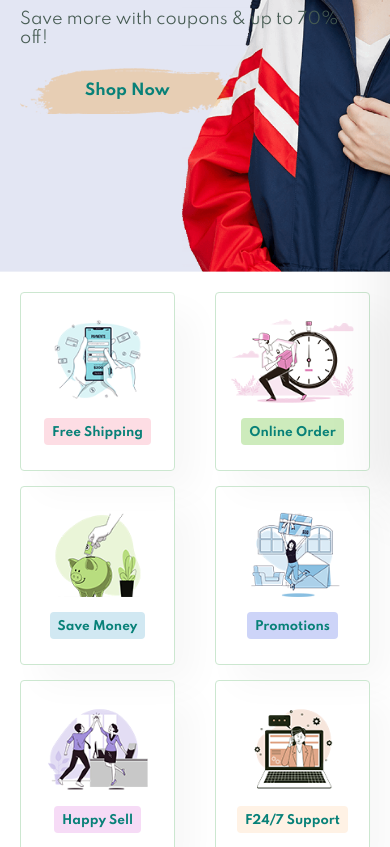
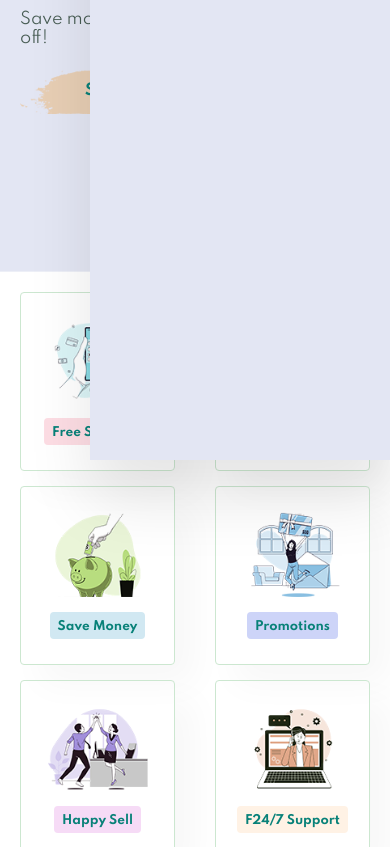
Before and after one commit to chayanvats11/Ecommerce_Website, a plain HTML site: page index.html in a window 390 px wide. Shown: the part 384-1231 px from the top of the page. Drawn offline with Linux system fonts and the light colour scheme.

Commit message:
Final FrontEnd

```diff
--- a/style.css
+++ b/style.css
@@ -523,7 +523,7 @@ footer .copyright {
         justify-content: flex-start;
         position: fixed;
         top: 0;
-        right: -300px;
+        right: 0px;
         height: 100vh;
         width: 300px;
         background-color: #E3E6F3;
```
